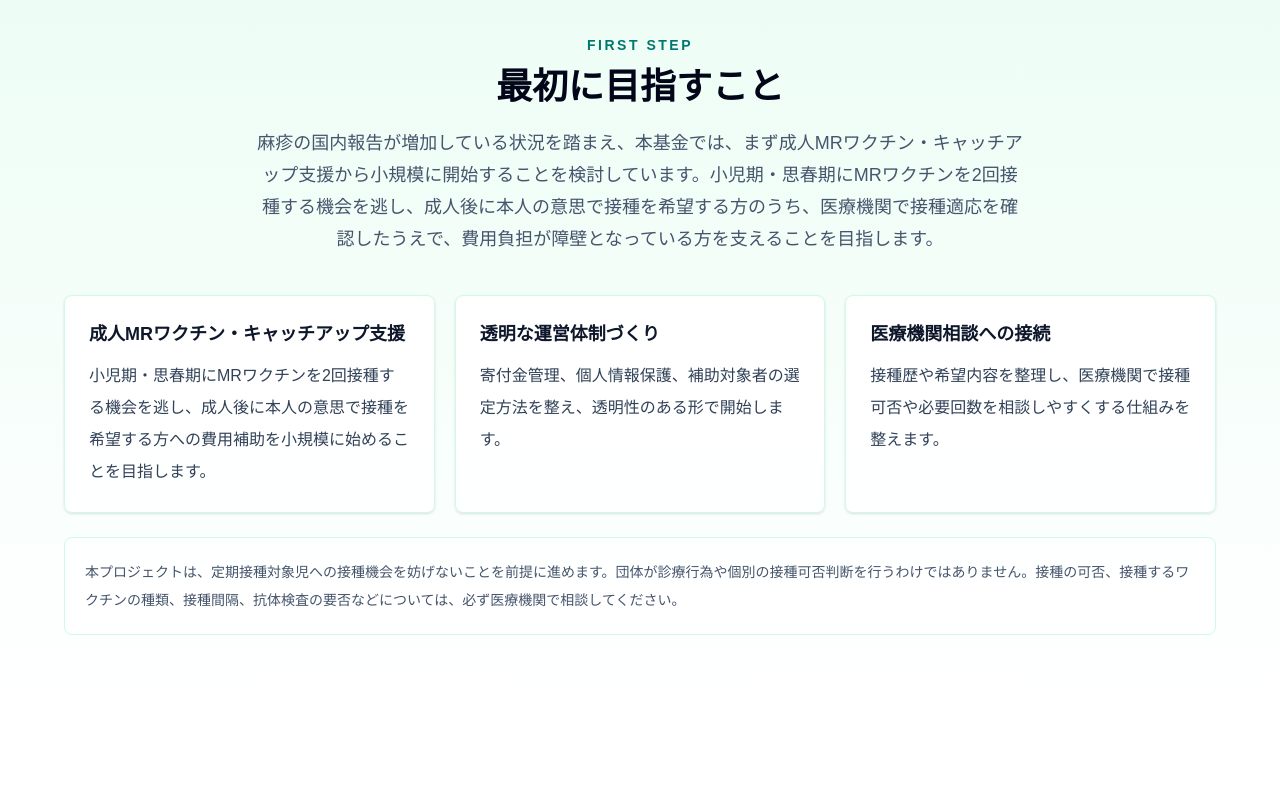
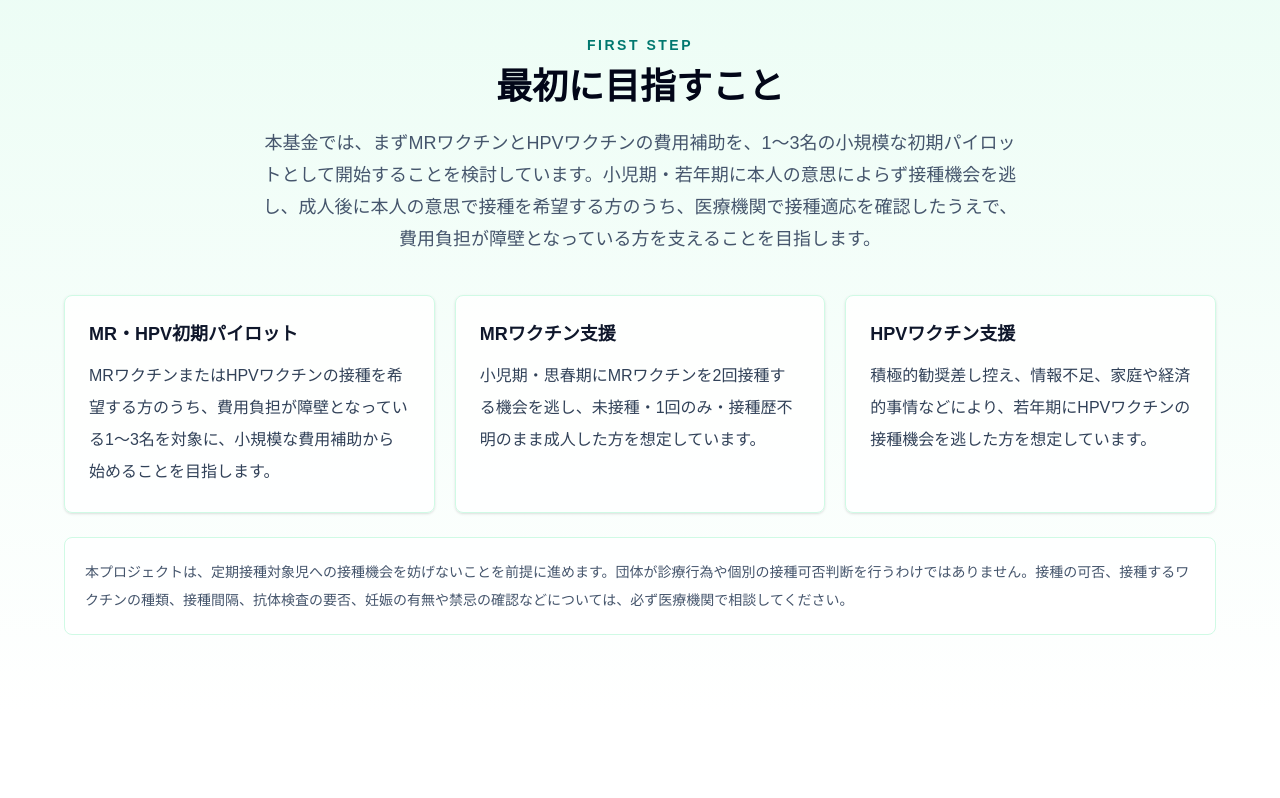
Before and after one commit to hj0229/vaccine-second-chance, a Next.js app: page / in a window 1280 px wide. Shown: the part 3900-4698 px from the top of the page. Built offline with nearby package versions, Linux system fonts and the light colour scheme.

Commit message:
Update homepage for MR HPV pilot

```diff
--- a/app/page.tsx
+++ b/app/page.tsx
@@ -39,12 +39,12 @@ const referenceLinks = [
     href: "https://www.mhlw.go.jp/stf/seisakunitsuite/bunya/kenkou_iryou/kenkou/kekkaku-kansenshou03/index_00002.html",
   },
   {
-    label: "JIHS：麻しんとは",
-    href: "https://id-info.jihs.go.jp/diseases/a/measles/010/measles-intro.html",
+    label: "厚生労働省：HPVワクチンについて",
+    href: "https://www.mhlw.go.jp/bunya/kenkou/kekkaku-kansenshou28/index.html",
   },
   {
-    label: "厚生労働省：予防接種情報",
-    href: "https://www.mhlw.go.jp/stf/seisakunitsuite/bunya/kenkou_iryou/kenkou/kekkaku-kansenshou/yobou-sesshu/index.html",
+    label: "厚生労働省：HPVキャッチアップ接種について",
+    href: "https://www.mhlw.go.jp/stf/seisakunitsuite/bunya/kenkou/hpv_catch-up-vaccination.html",
   },
   {
     label: "日本小児科学会：予防接種情報",
@@ -58,19 +58,19 @@ const referenceLinks = [
 
 const firstStepItems = [
   {
-    title: "成人MRワクチン・キャッチアップ支援",
+    title: "MR・HPV初期パイロット",
     description:
-      "小児期・思春期にMRワクチンを2回接種する機会を逃し、成人後に本人の意思で接種を希望する方への費用補助を小規模に始めることを目指します。",
+      "MRワクチンまたはHPVワクチンの接種を希望する方のうち、費用負担が障壁となっている1〜3名を対象に、小規模な費用補助から始めることを目指します。",
   },
   {
-    title: "透明な運営体制づくり",
+    title: "MRワクチン支援",
     description:
-      "寄付金管理、個人情報保護、補助対象者の選定方法を整え、透明性のある形で開始します。",
+      "小児期・思春期にMRワクチンを2回接種する機会を逃し、未接種・1回のみ・接種歴不明のまま成人した方を想定しています。",
   },
   {
-    title: "医療機関相談への接続",
+    title: "HPVワクチン支援",
     description:
-      "接種歴や希望内容を整理し、医療機関で接種可否や必要回数を相談しやすくする仕組みを整えます。",
+      "積極的勧奨差し控え、情報不足、家庭や経済的事情などにより、若年期にHPVワクチンの接種機会を逃した方を想定しています。",
   },
 ];
 
@@ -287,7 +287,7 @@ export default function Home() {
         <div className="mx-auto max-w-6xl">
           <SectionHeading label="First Step" title="最初に目指すこと">
             <p>
-              麻疹の国内報告が増加している状況を踏まえ、本基金では、まず成人MRワクチン・キャッチアップ支援から小規模に開始することを検討しています。小児期・思春期にMRワクチンを2回接種する機会を逃し、成人後に本人の意思で接種を希望する方のうち、医療機関で接種適応を確認したうえで、費用負担が障壁となっている方を支えることを目指します。
+              本基金では、まずMRワクチンとHPVワクチンの費用補助を、1〜3名の小規模な初期パイロットとして開始することを検討しています。小児期・若年期に本人の意思によらず接種機会を逃し、成人後に本人の意思で接種を希望する方のうち、医療機関で接種適応を確認したうえで、費用負担が障壁となっている方を支えることを目指します。
             </p>
           </SectionHeading>
           <div className="grid gap-5 md:grid-cols-3">
@@ -306,7 +306,7 @@ export default function Home() {
             ))}
           </div>
           <p className="mt-6 rounded-lg border border-emerald-100 bg-white/85 p-5 text-sm leading-7 text-slate-600">
-            本プロジェクトは、定期接種対象児への接種機会を妨げないことを前提に進めます。団体が診療行為や個別の接種可否判断を行うわけではありません。接種の可否、接種するワクチンの種類、接種間隔、抗体検査の要否などについては、必ず医療機関で相談してください。
+            本プロジェクトは、定期接種対象児への接種機会を妨げないことを前提に進めます。団体が診療行為や個別の接種可否判断を行うわけではありません。接種の可否、接種するワクチンの種類、接種間隔、抗体検査の要否、妊娠の有無や禁忌の確認などについては、必ず医療機関で相談してください。
           </p>
         </div>
       </section>
@@ -315,7 +315,7 @@ export default function Home() {
         <div className="mx-auto max-w-6xl">
           <SectionHeading label="Future Support" title="将来的に目指す支援">
             <p>
-              費用補助だけでなく、接種を希望する方が医療機関で相談しやすくなるよう、接種歴・既往歴・希望するワクチンを整理した「キャッチアップ接種相談シート」の作成支援も検討しています。MRワクチンでの小規模な運用を整えたうえで、将来的にはHPVワクチンなど他のワクチンへの支援拡大も検討します。
+              費用補助だけでなく、接種を希望する方が医療機関で相談しやすくなるよう、接種歴・既往歴・希望するワクチンを整理した「キャッチアップ接種相談シート」の作成支援も検討しています。初期パイロットではMRワクチンとHPVワクチンから小さく始め、運営体制と安全な申請導線を整えたうえで、将来的には対象ワクチンや支援人数の拡大も検討します。
             </p>
           </SectionHeading>
           <div className="grid gap-5 md:grid-cols-3">
```
